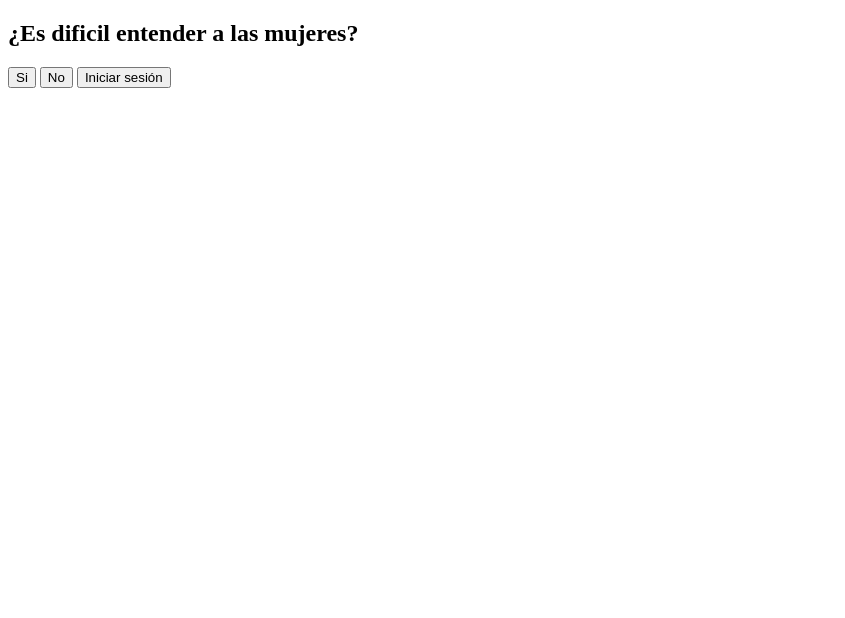
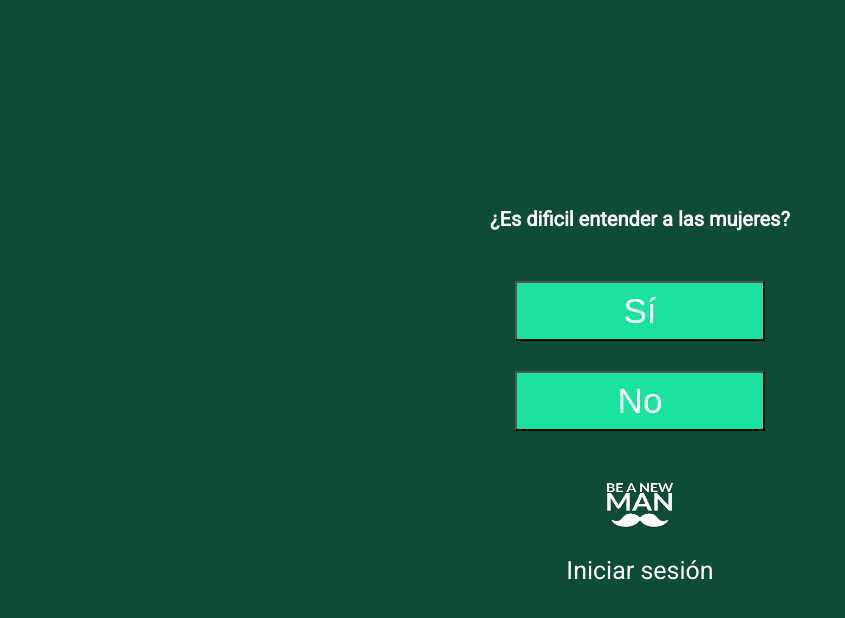
Before and after one commit to ItzelMB/GDL-Hackeando-La-Desigualdad, a website: page src/index.html in a window 1280 px wide. Shown: the whole page, without its empty margins (0-845 px from the left). Drawn offline with Linux system fonts and the light colour scheme.

Commit message:
changes all

```diff
--- /dev/null
+++ b/src/edicion.css
@@ -0,0 +1,48 @@
+html {
+  height: 100%;
+}
+
+body {
+  margin: 0;
+  height: 100%;
+  background-color: #0E4C39;
+  display: flex;
+  align-items: center;
+  justify-content: center;
+  font-family: 'Roboto', sans-serif;
+}
+
+.containers-flex {
+  display: flex;
+  flex-flow: column wrap;
+  align-items: center;
+}
+
+h1, .answer-yes p {
+  font-size: 20px;
+  color: white;
+  margin-bottom: 50px;
+}
+
+.question button, .answer-yes button {
+  width: 250px;
+  height: 60px;
+  background-color: #1BE2A0;
+  color: white;
+  margin-bottom: 30px;
+  font-size: 35px;
+}
+
+img {
+  margin-top: 20px;
+}
+
+.p-footer {
+  font-size: 40px;
+  color: #1BE2A0;
+}
+
+.answer-yes p {
+  font-size: 25px;
+  margin: 25px;
+}
--- a/src/index.html
+++ b/src/index.html
@@ -5,30 +5,20 @@
     <meta http-equiv="X-UA-Compatible" content="IE=edge">
     <title>Be a new man</title>
     <meta name="viewport" content="width=device-width, initial-scale=1">
+    <link rel="stylesheet" href="edicion.css">
+    <link href="https://fonts.googleapis.com/css?family=Roboto" rel="stylesheet"/>
+    <link rel="stylesheet" href="https://use.fontawesome.com/releases/v5.8.1/css/all.css" integrity="sha384-50oBUHEmvpQ+1lW4y57PTFmhCaXp0ML5d60M1M7uH2+nqUivzIebhndOJK28anvf" crossorigin="anonymous">
+</head>
+<body>
+    <section class="containers-flex answer-yes">
+       <h1 id="intro">¿Es dificil entender a las mujeres?</h1>
+       <button id="btn-selectionA" >Sí</button>
+       <button id="btn-selectionB" >No</button>
+       <img src="../img/logo-w.png" height="50px" width="70px;">
+       <p id="btn-selectionC" class='p-footer'>Iniciar sesión</p>
+     </section>
 
 
-<link href="https://fonts.googleapis.com/css?family=Roboto" rel="stylesheet"/>
-
-<link rel="stylesheet" href="https://use.fontawesome.com/releases/v5.8.1/css/all.css" integrity="sha384-50oBUHEmvpQ+1lW4y57PTFmhCaXp0ML5d60M1M7uH2+nqUivzIebhndOJK28anvf" crossorigin="anonymous">
-
-
-
-
-</head>
-<body>
-    <section>
-     <h1 id="intro">¿Es dificil entender a las mujeres?</h1>
-     <div id="buttons" >
-            <button id="btn-selectionA" >Si</button>
-            <button id="btn-selectionB" >No</button>
-            <button id="btn-selectionC" >Iniciar sesión</button>
-
-     </div>
-
-     <h1></h1>
-
-
-    </section>
     <section id = "content">
 
     </section>
```
Also changed, not shown: src/edicion.html (added, +34 -0 lines), README.md, img/bg-index.png (added), img/bg-login.png (added), img/bg-welcome.png (added), img/logo-b.png (added), img/logo-w.png (added).
